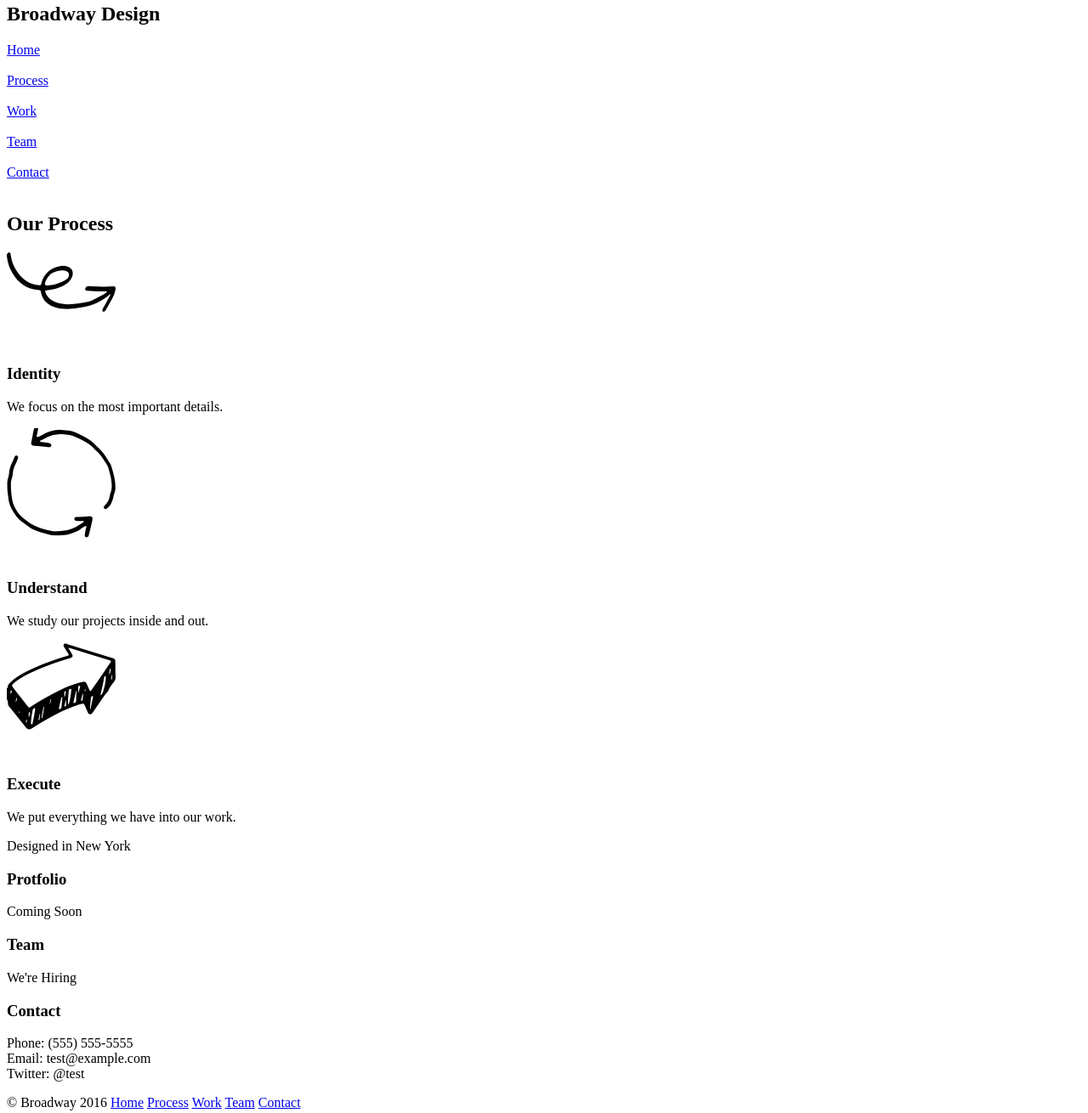
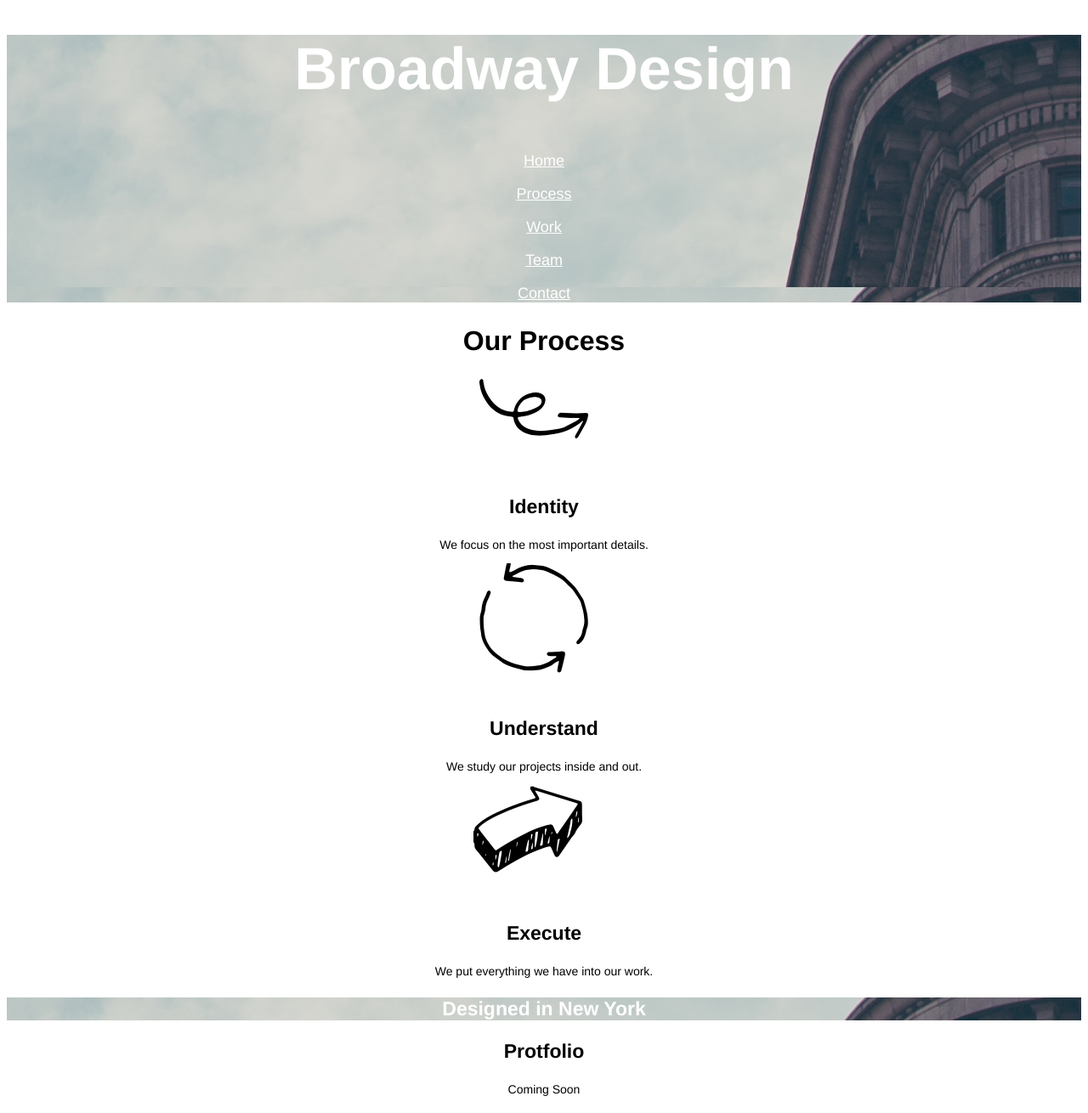
Before and after one commit to jguzmanjr1/broadway, a plain HTML site: page index.html in a window 1280 px wide. Shown: the part 17-1327 px from the top of the page at 85% size. Drawn offline with Linux system fonts and the light colour scheme.

Commit message:
final project

```diff
--- a/index.html
+++ b/index.html
@@ -5,14 +5,14 @@
     <title>Broadway Design</title>
   </head>
   <body>
-    <nav>
+    <nav class="building">
     <h1>Broadway Design</h1>
 
-      <a href="#">Home</a><br><br>
-      <a href="#">Process</a><br><br>
-      <a href="#">Work</a><br><br>
-      <a href="#">Team</a><br><br>
-      <a href="#">Contact</a><br><br>
+      <a href="#" class="toplink">Home</a><br><br>
+      <a href="#" class="toplink">Process</a><br><br>
+      <a href="#" class="toplink">Work</a><br><br>
+      <a href="#" class="toplink">Team</a><br><br>
+      <a href="#" class="toplink">Contact</a>
     </nav>
 
     <h2>Our Process</h2>
@@ -35,7 +35,7 @@
 
     <p>We put everything we have into our work.</p>
 
-    <p>Designed in New York</p>
+    <p class="mid">Designed in New York</p>
 
     <h3>Protfolio</h3>
 
@@ -47,15 +47,15 @@
 
     <h3>Contact</h3>
 
-    <p>Phone: (555) 555-5555<br>Email: test@example.com<br>Twitter: @test </p>
+    <p>Phone: (555) 555-5555<br><br>Email: test@example.com<br><br>Twitter: @test </p>
 
     <span>
-    <p>© Broadway 2016
-    <a href="#">Home</a>
-    <a href="#">Process</a>
-    <a href="#">Work</a>
-    <a href="#">Team</a>
-    <a href="#">Contact</a></p>
+    <p class="bottomlink">© Broadway 2016
+    <a class="bottomlink" href="#">Home</a>
+    <a class="bottomlink" href="#">Process</a>
+    <a class="bottomlink" href="#">Work</a>
+    <a class="bottomlink" href="#">Team</a>
+    <a class="bottomlink" href="#">Contact</a></p>
     </span>
 
 
--- a/resources/style.css
+++ b/resources/style.css
@@ -0,0 +1,39 @@
+* {
+  font-family: helvetica;
+  text-align: center;
+}
+h1 {
+  font-size: 70px;
+  font-weight: bold;
+  color: white;
+}
+.building {
+  background-image: url("images/building.png");
+}
+.toplink {
+  font-size: 18px;
+  color: white;
+}
+h2 {
+  font-weight: bold;
+  font-size: 32px;
+}
+h3 {
+  font-weight: bold;
+  font-size: 23px
+}
+p {
+  font-size: 14px
+}
+.mid {
+  font-size: 23px;
+  font-weight: bold;
+  color: white;
+  background-image: url("images/building.png");
+}
+.bottomlink{
+  font-size: 11px;
+  color: white;
+  background-color: dimgray;
+  text-align: left;
+}
```
Also changed, not shown: 2 other files.
